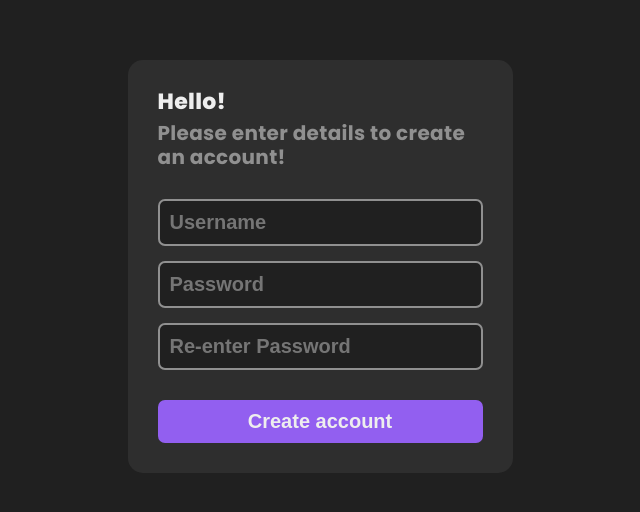
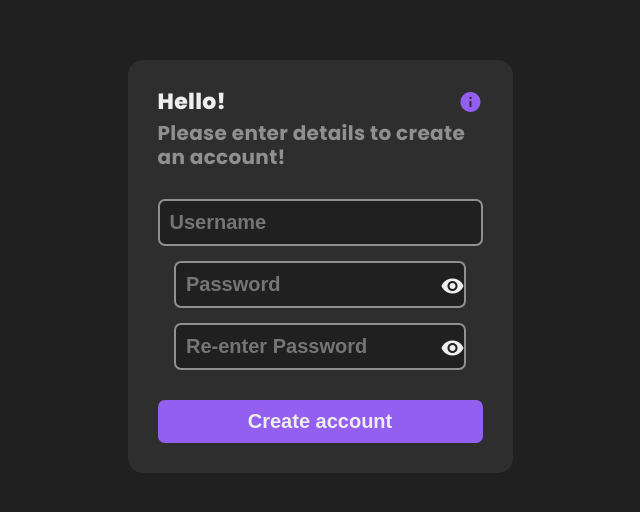
Before and after one commit to outlr-pse/outlr-pse-code, a Vue app in the folder frontend/: page /register in a window 1280 px wide. Shown: the part 134-646 px from the top of the page, without its empty margins (320-960 px from the left). Built offline with nearby package versions, Linux system fonts and the light colour scheme; no server answers.

Commit message:
added help icons

```diff
--- a/frontend/src/components/views/RegisterView/RegisterView.vue
+++ b/frontend/src/components/views/RegisterView/RegisterView.vue
@@ -1,22 +1,43 @@
 <template>
   <div class="container">
-    <Card>
+    <Card class="container-card">
       <div class="content">
 
         <div class="header">
-          <div class="title">{{ $t('message.register-view.title') }}</div>
+          <div class="title">{{ $t('message.register-view.title') }}
+            <span class="material-icons md-dark icon" @mouseenter="showTip = true" @mouseleave="showTip = false"> info </span>
+            <transition name="fade">
+              <Card class="card" v-if="showTip" @mouseenter="showTip = true" @mouseleave="showTip = false">
+                {{ $t('message.register-view.requirements') }}
+              </Card>
+            </transition>
+          </div>
+
+
           <div class="subtitle">{{ $t('message.register-view.subtitle') }}</div>
         </div>
 
         <div class="login-form">
-            <div class="error" v-show="error">{{errorMessage}}</div>
+          <div class="error" v-show="error">{{ errorMessage }}</div>
           <div class="text-fields">
-              <input v-bind:class="{'valid': usernameInput(username), 'errorInput':error}" class="username" @input="usernameInput" @click="() => error = false" v-model="username" placeholder="Username"/>
-              <input v-bind:class="{'valid': passwordInput(passwordInput), 'errorInput':error}" class="password" @input="passwordInput" @click="() => error = false" v-model="password" placeholder="Password" type="password"/>
-              <input v-bind:class="{'valid': passwordRepeatedInput(passwordRepeated), 'errorInput':error}" class="passwordRepeated" @input="passwordRepeatedInput" @click="() => error = false" v-model="passwordRepeated" placeholder="Re-enter Password" type="password"/>
+            <input v-bind:class="{'valid': usernameInput(username), 'errorInput':error}" class="username"
+                   @input="usernameInput" @click="() => error = false" v-model="username" placeholder="Username"/>
+            <div style="position:relative">
+               <input v-bind:class="{'valid': passwordInput(passwordInput), 'errorInput':error}" class="password"
+                   @input="passwordInput" @click="() => error = false" v-model="password" placeholder="Password"
+                   :type="inputTypePassword"/>
+            <span class="material-icons md-dark passwordIcon" @click="toggleVisibilityPassword">{{visiblePassword}}</span>
+            </div>
+             <div style="position:relative">
+               <input v-bind:class="{'valid': passwordRepeatedInput(passwordRepeated), 'errorInput':error}"
+                   class="passwordRepeated" @input="passwordRepeatedInput" @click="() => error = false"
+                   v-model="passwordRepeated" placeholder="Re-enter Password" :type="inputTypePasswordRepeated"/>
+            <span class="material-icons md-dark passwordIcon" @click="toggleVisibilityPasswordRepeated">{{visiblePasswordRepeated}}</span>
+             </div>
           </div>
           <div class="submit-field">
-              <input v-bind:class="{'validSubmit': validInput, 'errorSubmit':error}" ref="submit" @click="tryRegisterSubmit" type="button" value="Create account">
+            <input v-bind:class="{'validSubmit': validInput, 'errorSubmit':error}" ref="submit"
+                   @click="tryRegisterSubmit" type="button" value="Create account">
           </div>
         </div>
       </div>
@@ -44,21 +65,26 @@ export default defineComponent({
       password: "",
       passwordRepeated: "",
       error: false,
-      errorMessage: "Something went wrong!"
+      errorMessage: "Something went wrong!",
+      showTip: false,
+      visiblePassword: "visibility",
+      inputTypePassword: "password",
+      visiblePasswordRepeated: "visibility",
+      inputTypePasswordRepeated: "password",
     };
   },
   methods: {
-    usernameInput(event:any){
+    usernameInput(event: any) {
       let isValid = validateUsername(this.username)
       this.withValidInput[0] = isValid;
       return isValid
     },
-    passwordInput(event:any){
+    passwordInput(event: any) {
       let isValid = validatePassword(this.password);
       this.withValidInput[1] = isValid;
       return isValid;
     },
-    passwordRepeatedInput(event:any){
+    passwordRepeatedInput(event: any) {
       let isValid = this.passwordRepeated === this.password && this.withValidInput[1];
       this.withValidInput[2] = isValid;
       return isValid;
@@ -67,14 +93,14 @@ export default defineComponent({
       this.username = ""
       this.password = ""
       this.passwordRepeated = ""
-      for (let i=0; i < this.withValidInput.length; i++) {
+      for (let i = 0; i < this.withValidInput.length; i++) {
         this.withValidInput[i] = false
       }
     },
     async tryRegisterSubmit() {
 
       if (!validateUsername(this.username) || !validatePassword(this.password)
-        ||  this.password != this.passwordRepeated) {
+          || this.password != this.passwordRepeated) {
         this.error = true;
         this.errorMessage = this.$t('message.register-view.errors.provided-credentials-wrong')
         this.resetInputFields()
@@ -89,11 +115,19 @@ export default defineComponent({
         return;
       }
       await router.push('/')
+    },
+    toggleVisibilityPassword(){
+      this.inputTypePassword = this.inputTypePassword === "password"  ? "text" : "password"
+      this.visiblePassword = this.visiblePassword === "visibility_off" ? "visibility": "visibility_off"
+    },
+    toggleVisibilityPasswordRepeated(){
+      this.inputTypePasswordRepeated = this.inputTypePasswordRepeated === "password"  ? "text" : "password"
+      this.visiblePasswordRepeated= this.visiblePasswordRepeated === "visibility_off" ? "visibility": "visibility_off"
     }
   },
   computed: {
     validInput() {
-      for (let i=0; i < this.withValidInput.length; i++) {
+      for (let i = 0; i < this.withValidInput.length; i++) {
         if (!this.withValidInput[i]) {
           return false
         }
@@ -105,114 +139,161 @@ export default defineComponent({
 </script>
 
 <style scoped>
-.errorInput{
+
+.card{
+  position: absolute;
+  margin:0;
+  top:82%;
+  left:95%;
+  width:95%;
+  z-index: 90;
+  background: var(--color-topbar);
+  font-weight:400;
+  font-size: 16px;
+  white-space: break-spaces;
+}
+
+.passwordIcon {
+  float: right;
+  position: absolute;
+  right: 18px;
+  top: 13px;
+  z-index: 90;
+  color: var(--color-main-white);
+  width: 24px;
+  height: 24px;
+  user-select: none;
+}
+
+.passwordIcon:hover{
+  cursor:pointer;
+}
+
+.icon{
+  color:var(--color-main);
+  width: auto;
+  text-align: right;
+  margin:0;
+}
+
+.errorInput {
   border-color: var(--color-close-button) !important;
   background: none;
-  color: var(--color-close-button)!important;
+  color: var(--color-close-button) !important;
 }
 
-.errorSubmit{
+.errorSubmit {
   background: var(--color-close-button) !important;
 }
 
-.error{
-  font-size:18px;
+.error {
+  font-size: 18px;
   font-weight: 500;
   border: 2px solid var(--color-close-button);
-  color:var(--color-close-button);
+  color: var(--color-close-button);
   padding: 10px;
   border-radius: 7px;
 }
 
-.container{
-  height:100%;
+.container {
+  height: 100%;
   align-items: center;
   display: flex;
   justify-content: center;
 }
 
-.tip{
-  background:var(--color-auth-form-background);
+.container-card {
+  background: var(--color-auth-form-background);
   border: none;
   padding: 0;
-  margin:0;
+  margin: 0;
 }
 
 .content {
   width: min(70vw, 325px);
   padding: 30px;
-  display:grid;
+  display: grid;
   grid-template-rows: auto auto;
-  gap:30px;
+  gap: 30px;
 }
 
-.header{
+.header {
   text-align: left;
-  display:grid;
+  display: grid;
   gap: 7px;
 }
 
-.title{
+.title {
   font-size: 22px;
   font-weight: 800;
+  display:flex;
+  justify-content: space-between;
+  position: relative;
 }
 
-.subtitle{
-  font-size:20px;
+.subtitle {
+  font-size: 20px;
   font-weight: 700;
   color: var(--color-stroke)
 }
 
-.login-form{
+.login-form {
   display: grid;
   grid-template-rows: auto;
   gap: 30px;
 }
 
-.text-fields{
-  display:grid;
-  gap:15px;
+.text-fields {
+  display: grid;
+  gap: 15px;
 }
 
-.valid{
+.valid {
   border: 2px solid var(--color-running) !important;
 }
 
-.validSubmit{
+.validSubmit {
   background: var(--color-running) !important;
 }
 
-.login-form input{
-  outline:none;
-  font-size:20px;
+.login-form input {
+  outline: none;
+  font-size: 20px;
   font-weight: 800;
   padding: 10px;
   border-radius: 7px;
-  border:none;
+  border: none;
 }
 
-.text-fields input{
+.text-fields input {
   background: var(--color-background);
   border: 2px solid var(--color-stroke);
-  color:var(--color-main-white);
+  color: var(--color-main-white);
+
 }
 
-.text-fields input:focus{
+.text-fields input:focus {
   border: 2px solid var(--color-main)
 }
 
-.submit-field input{
-  width:100%;
+.submit-field input {
+  width: 100%;
   background: var(--color-main);
-  color:var(--color-main-white);
+  color: var(--color-main-white);
 }
 
-.submit-field input:hover{
+.submit-field input:hover {
   filter: brightness(120%);
   cursor: pointer;
 }
 
+.fade-enter-active, .fade-leave-active {
+  transition: opacity .5s;
+}
 
+.fade-enter, .fade-leave-to {
+  opacity: 0;
+}
 
 
 </style>
--- a/frontend/src/language/translations/de.json
+++ b/frontend/src/language/translations/de.json
@@ -5,6 +5,7 @@
     "register-view": {
         "title": "Hallo!",
         "subtitle": "Bitte geben Sie Daten zur Accounterstellung an.",
+      "requirements": "A username is valid, if:\n- It starts with a letter\n- it only contains characters, numbers or an underscore\n- it is not shorter than 3 letters, not longer than 30 characters\n\nA password is valid, if:\n- it has 6 characters\n- it contains at least one digit\n- it contains at least one uppercase letter, one lowercase letter and one special character",
         "errors": {
           "provided-credentials-wrong": "Bitte gültige Daten angeben!",
           "username_already_taken": "Benutzername schon vergeben!",
--- a/frontend/src/language/translations/en.json
+++ b/frontend/src/language/translations/en.json
@@ -5,6 +5,7 @@
     "register-view": {
         "title": "Hello!",
         "subtitle": "Please enter details to create an account!",
+        "requirements": "A username is valid, if:\n- It starts with a letter\n- it only contains characters, numbers or an underscore\n- it is not shorter than 3 letters, not longer than 30 characters\n\nA password is valid, if:\n- it has 6 characters\n- it contains at least one digit\n- it contains at least one uppercase letter, one lowercase letter and one special character",
         "errors": {
           "provided-credentials-wrong": "Please provide valid credentials!",
           "username_already_taken": "Username is already taken!",
```
Lines whose indentation alone changed are shown as unchanged.
